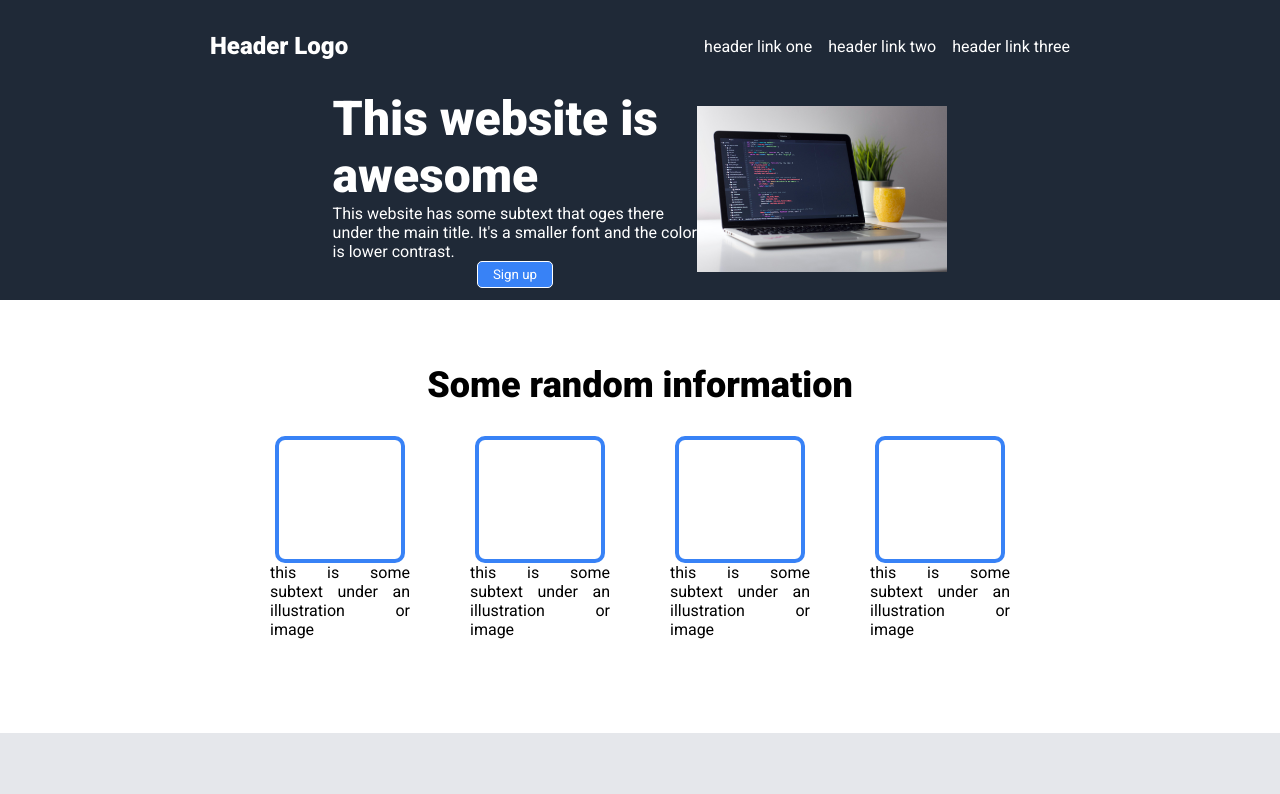
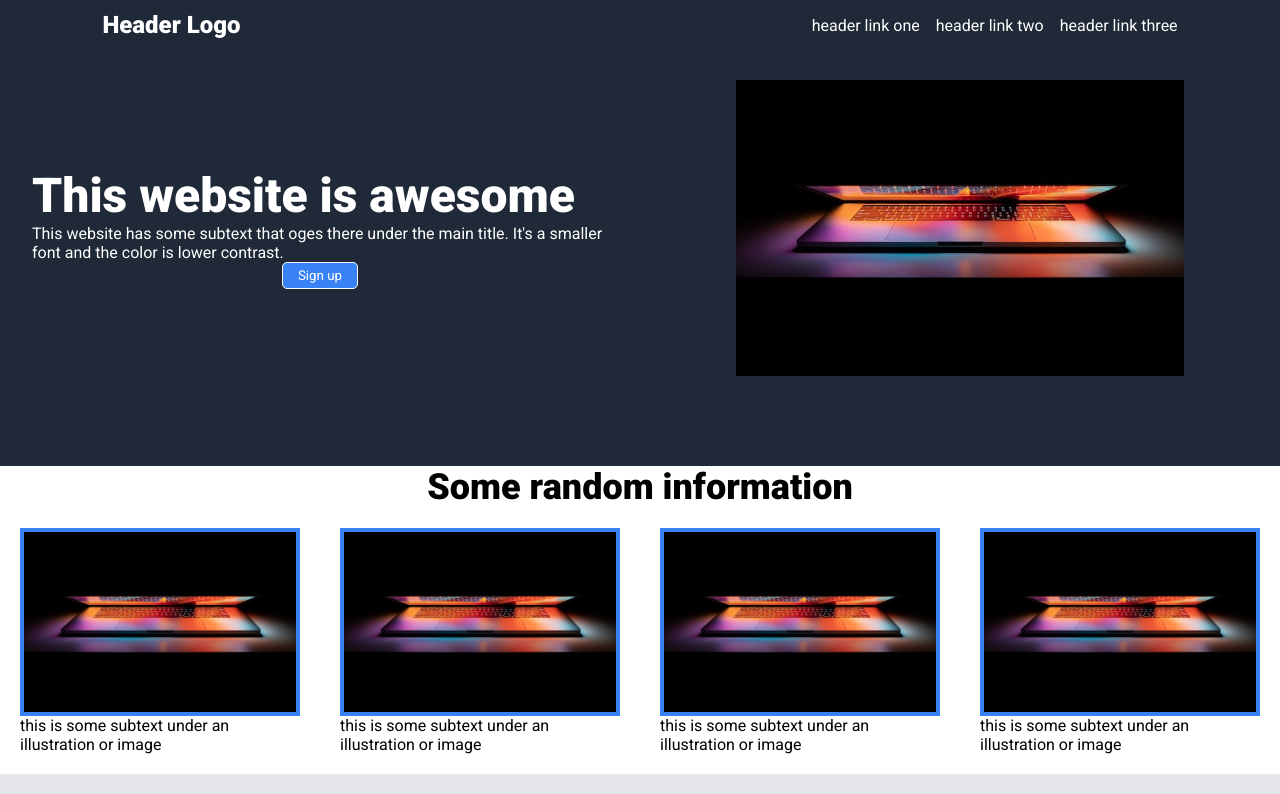
Before and after one commit to adrianc1/landing-page, a plain HTML site: page index.html in a window 1280 px wide. Shown: the top 794 px of the page. Drawn offline with Linux system fonts and the light colour scheme.

Commit message:
Updated CSS for the middle of the page

```diff
--- a/index.html
+++ b/index.html
@@ -28,7 +28,7 @@
                         <button class="sign-up-btn">Sign up</button>
                     </div>
                     <div class="img-container">
-                        <img src="img/clement-helardot-95YRwf6CNw8-unsplash.jpg" alt="">
+                        <img src="img/testimg.jpg" alt="">
                     </div>
                 </div>
         </div>
@@ -36,19 +36,19 @@
             <h2 class="info-heading">Some random information</h2>
             <div class="wigets">
                 <div class="wiget">
-                    <div class="info-img"><img src="" alt=""></div>
+                    <div class="info-img"><img src="img/testimg.jpg" alt=""></div>
                     <p>this is some subtext under an illustration or image</p>
                 </div>
                 <div class="wiget">
-                    <div class="info-img"><img src="" alt=""></div>
+                    <div class="info-img"><img src="img/testimg.jpg" alt=""></div>
                     <p>this is some subtext under an illustration or image</p>
                 </div>
                 <div class="wiget">
-                    <div class="info-img"><img src="" alt=""></div>
+                    <div class="info-img"><img src="img/testimg.jpg" alt=""></div>
                     <p>this is some subtext under an illustration or image</p>
                 </div>
                 <div class="wiget">
-                    <div class="info-img"><img src="" alt=""></div>
+                    <div class="info-img"><img src="img/testimg.jpg" alt=""></div>
                     <p>this is some subtext under an illustration or image</p>
                 </div>
             </div>
--- a/style.css
+++ b/style.css
@@ -13,12 +13,12 @@ body {
     min-height: 100vh;
     display: flex;
     flex-direction: column;
-    flex-wrap: wrap;
 
 }
 
 .body > div {
-    flex: 1 1 auto;
+    flex-shrink: 1;
+    width: 100%;
 }
 .header {
     background-color: #1F2937;
@@ -26,15 +26,19 @@ body {
     color: white;
     display: flex;
     flex-direction: column;
-    padding: 32px;
+    padding-bottom: 90px;
+    flex: 1;
 }
 .nav {
     display: flex;
-    justify-content: space-around;
+    justify-content: space-between;
     height: 50px;
     align-items: center;
     margin-bottom: 30px;
+    width: 100%;
+    padding: 0 8%;
 }
+
 ul {
     display: flex;
     justify-content: space-around;
@@ -51,34 +55,34 @@ ul {
 }
 .sign-up-container {
     display: flex;
-    width: 60%;
+    /* min-width: 50%; */
+    height: 100%;
     margin: 0 auto;
-    flex: 1;
     align-items: center;
     justify-content: center;
+    flex-wrap: wrap;
 }
 
 .left {
     display: flex;
     flex-direction: column;
-    width: 50%;
-    height: 100%;
     justify-content: center;
     align-items: flex-start;
+    flex: 2;
+    flex-wrap: wrap;
+    padding: 32px;
 }
 
 .img-container {
-    background-color: gray;
     flex-shrink: 0;
-    max-width: 50%;
     display: flex;
     justify-content: center;
     align-items: center;
-    background-color: gray;
+    flex-wrap: wrap;
 }
-img {
-    flex-shrink: 0;
-    width: 250px;
+.img-container > img {
+    width: 70%;
+    flex-wrap: wrap;
 }
 
 h1 {
@@ -99,23 +103,43 @@ button {
 }
 .wigets {
     display: flex;
+    width: 100%;
+    height: 100%;
     justify-content: center;
+    flex: 1 0 0;
+    flex-wrap: nowrap;
+    flex-shrink: 0;
+
 }
 .wiget {
-    text-align: justify;
+
     display: flex;
     flex-direction: column;
-    align-items: center;
-    flex-grow: 0;
-    width: 200px;
-    padding: 30px;
+    flex: 1 0 0;
+    flex-shrink: 0;
+    flex-wrap: wrap;
+    padding: 20px;
+}
+
+.wiget p {
+    min-width: 80%;
+    flex-wrap: wrap;
 }
 .info-img {
-    width: 130px;
-    padding:50px;
     border: 4px solid #3882F6;
-    border-radius: 10px;
+    display: flex;
+    justify-content: center;
+    align-items: center;
+    flex-wrap: wrap;
+    flex: 1;
+
 }
+
+.info-img img {
+    width: 100%;
+    flex-wrap: wrap;
+}
+
 .info-heading {
     text-align: center;
     font-size: 36px;
@@ -174,7 +198,7 @@ button {
 
 .information-container {
     flex: 1;
-    padding: 64px;
+    /* padding: 64px; */
 }
 
 .third-container {
```
Also changed, not shown: img/testimg.jpg (added).
